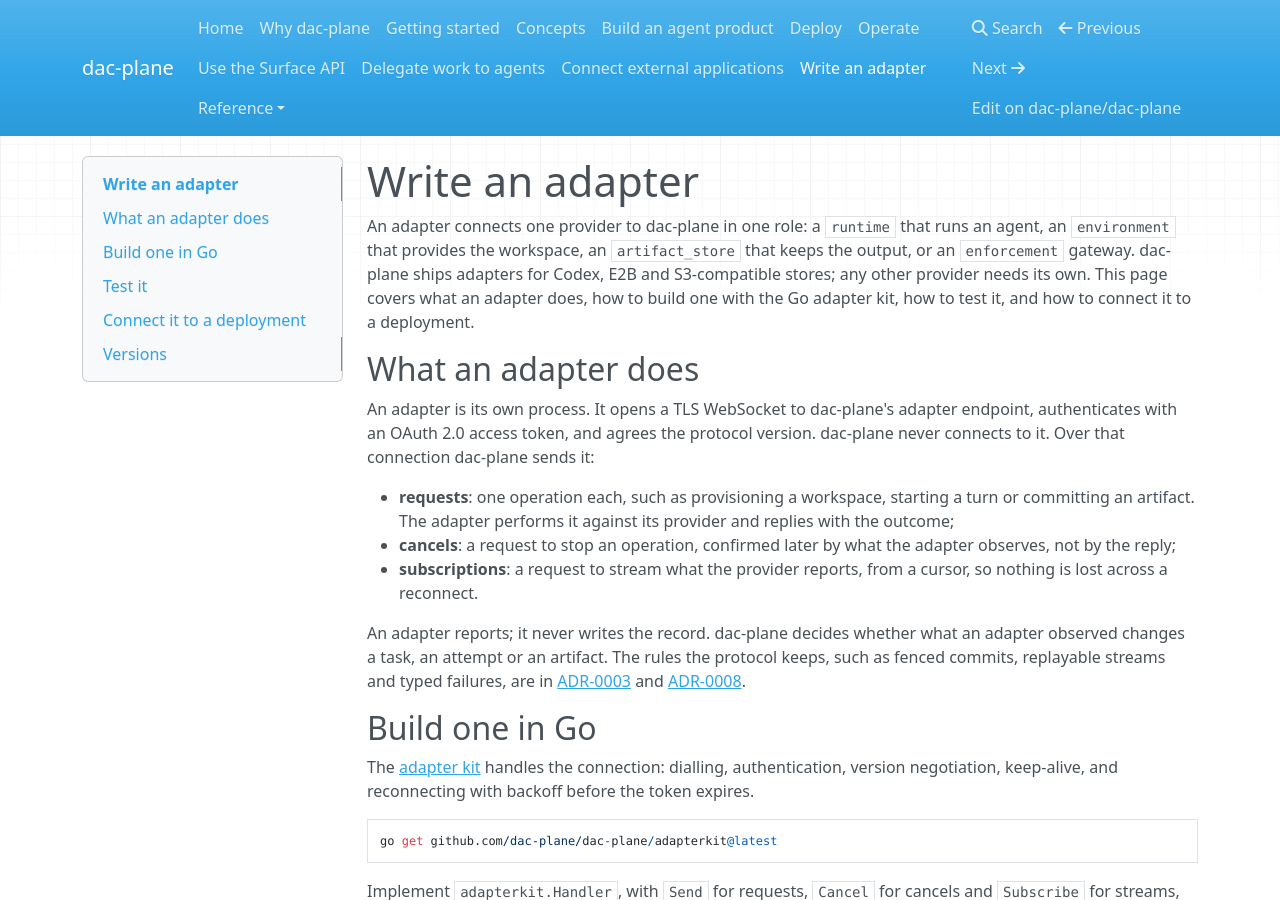
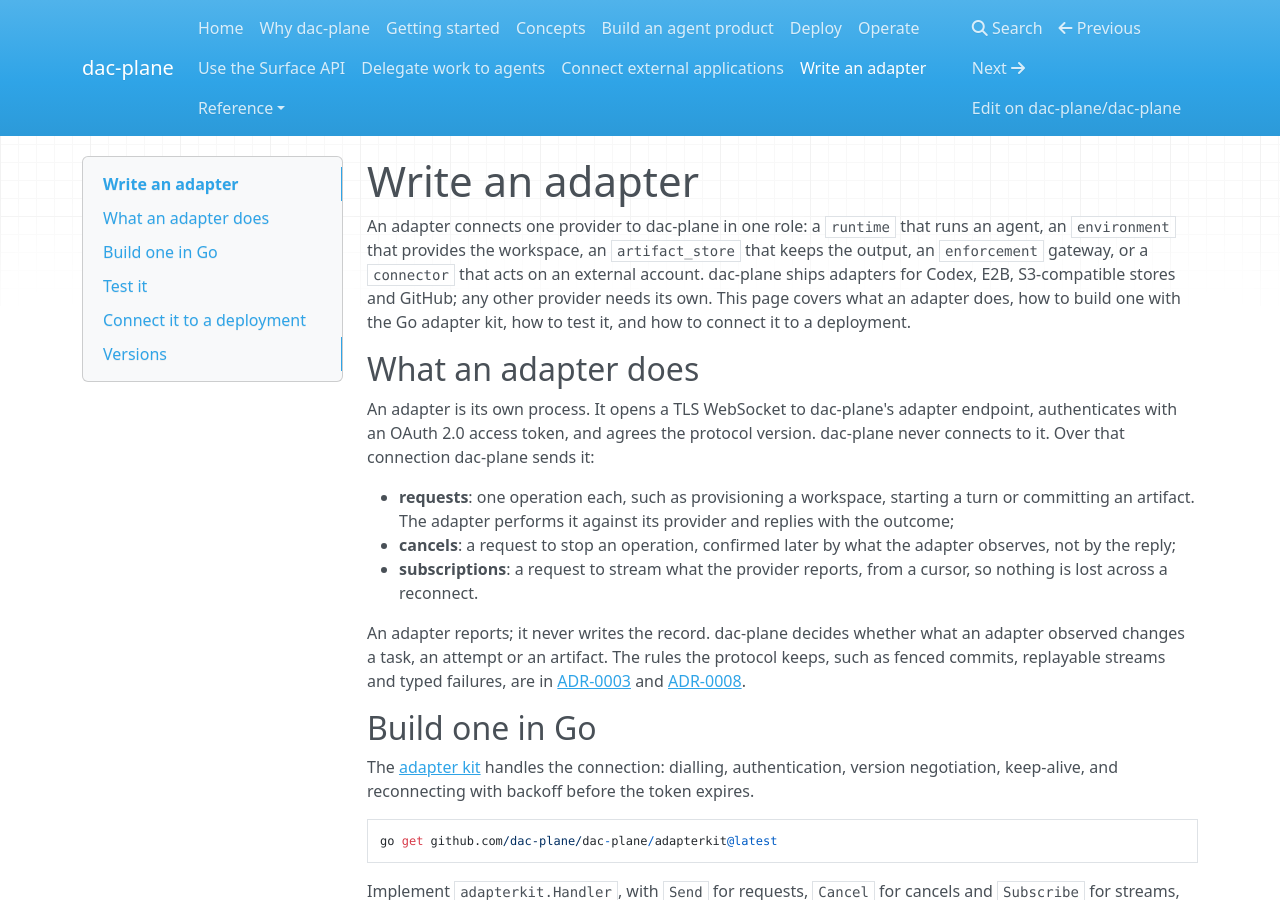
Before and after one commit to dac-plane/dac-plane, an MkDocs documentation site: the page built from docs/guides/extend/adapters.md, in a window 1280 px wide and 900 px high. Built offline with MkDocs 1.6.1, drawn with Linux system fonts in a browser that asks for light colours; nearby versions of some CDN libraries.

Commit message:
docs: list the connector role with the other provider roles (#185)

```diff
--- a/docs/guides/extend/adapters.md
+++ b/docs/guides/extend/adapters.md
@@ -1,8 +1,8 @@
 # Write an adapter
 
 An adapter connects one provider to dac-plane in one role: a `runtime` that runs an agent, an `environment` that
-provides the workspace, an `artifact_store` that keeps the output, or an `enforcement` gateway. dac-plane ships
-adapters for Codex, E2B and S3-compatible stores; any other provider needs its own. This page covers what an adapter
+provides the workspace, an `artifact_store` that keeps the output, an `enforcement` gateway, or a `connector` that acts on an external
+account. dac-plane ships adapters for Codex, E2B, S3-compatible stores and GitHub; any other provider needs its own. This page covers what an adapter
 does, how to build one with the Go adapter kit, how to test it, and how to connect it to a deployment.
 
 ## What an adapter does
```
Also changed, not shown: docs/guides/concepts.md (+2 -1 lines).
